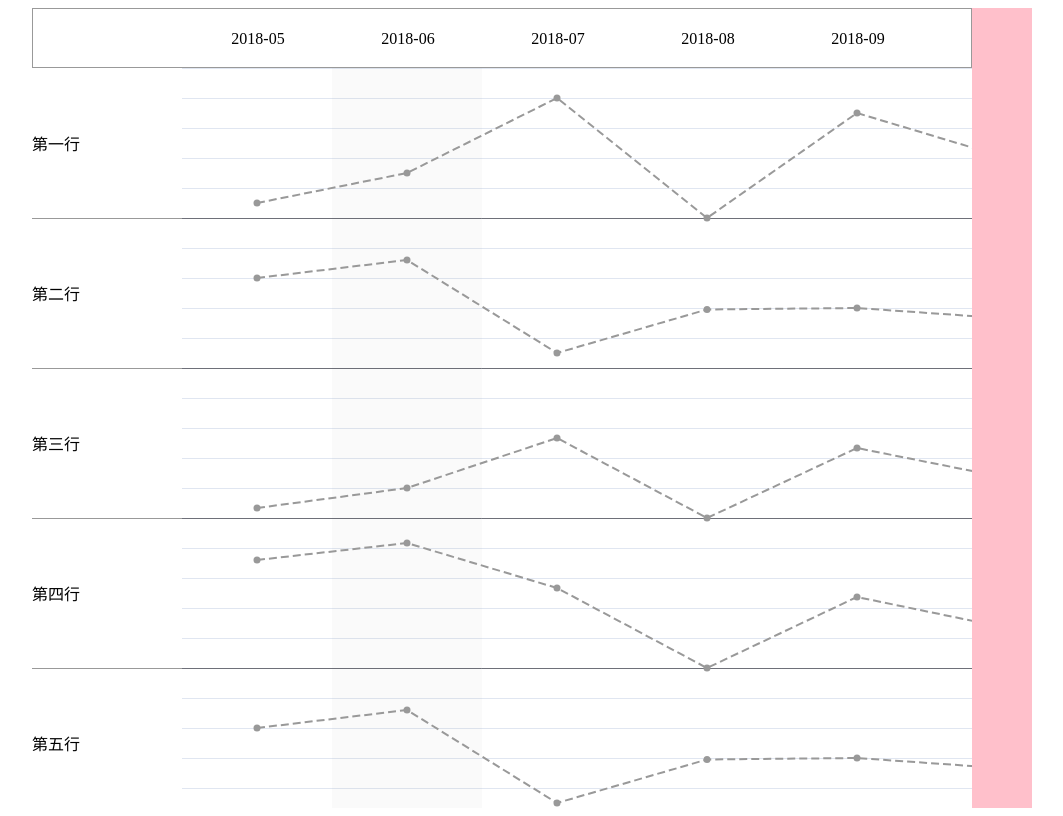
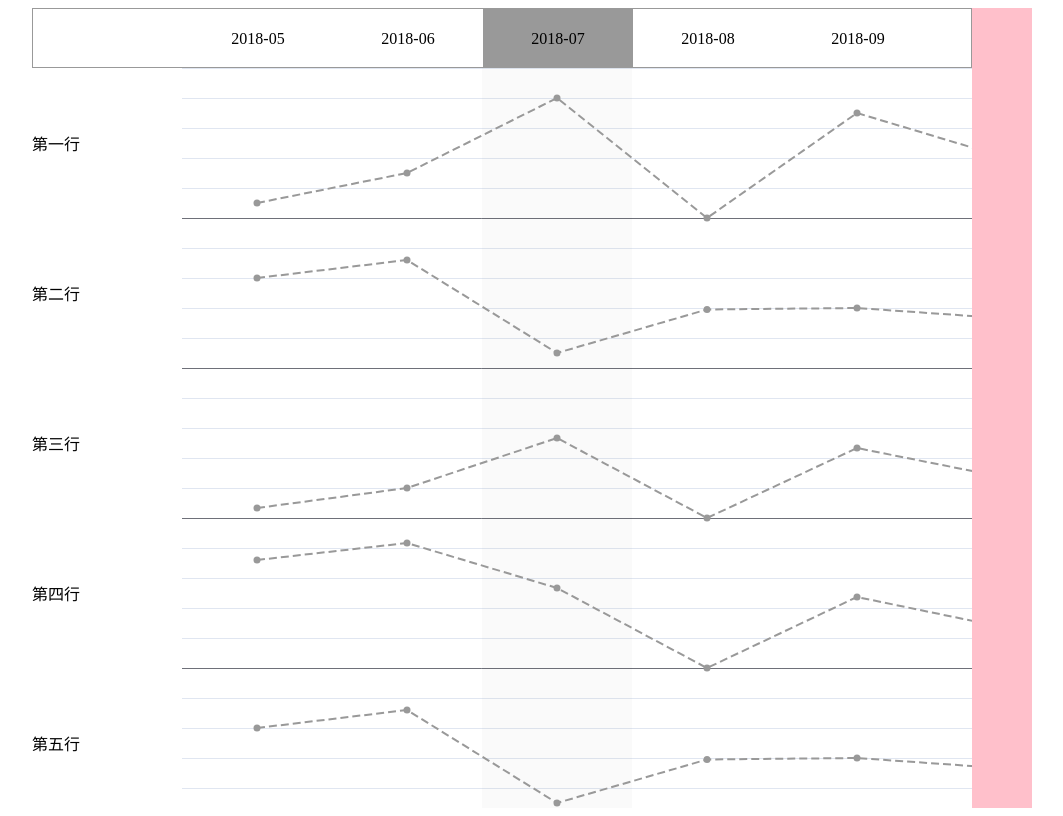
Before and after one commit to clinfc/echarts-table, a Vue app: page /table in a window 1280 px wide. Shown: the whole page, without its empty margins (108-1171 px from the left). Built offline with nearby package versions, Linux system fonts and the light colour scheme.

Commit message:
no message

```diff
--- a/src/components/LineChartTable/index.vue
+++ b/src/components/LineChartTable/index.vue
@@ -6,24 +6,32 @@
           <div class="lchart-table__head--crossover-container"></div>
         </div>
         <div class="lchart-table__head--label">
-          <div class="lchart-table__head--label-container" :style="scrollLeft">
-            <template v-for="label in xAxisLabel" :key="label">
-              <div class="lchart-table__head--label-container--content">{{ label }}</div>
+          <div class="lchart-table__head--label-container" :style="xAxisLabelScroll">
+            <template v-for="(label, index) in xAxisLabel" :key="label">
+              <div
+                class="lchart-table__head--label-container--content"
+                :class="{ emphasis: config.markAreaIndex == index }"
+              >
+                {{ label }}
+              </div>
             </template>
           </div>
         </div>
       </div>
       <div class="lchart-table__body">
-        <div class="lchart-table__body--label">
-          <div class="lchart-table__body--label-container" :style="scrolTop">
-            <template v-for="label in yAxisLabelView" :key="label">
-              <div class="lchart-table__body--label-container--content">{{ label }}</div>
+        <div class="lchart-table__body-content" ref="scrollRef">
+          <div class="lchart-table__body-content--label" :style="bodyLabelPadding">
+            <template v-for="(label, index) in yAxisLabelView" :key="label">
+              <div
+                class="lchart-table__body-content--label-container"
+                :class="{ 'emphasis': yAxisHoverIndex == index }"
+              >
+                {{ label }}
+              </div>
             </template>
           </div>
-        </div>
-        <div class="lchart-table__body--chart">
-          <div class="lchart-table__body--chart-container" ref="scrollRef">
-            <div ref="echartsRef"></div>
+          <div class="lchart-table__body-content--chart">
+            <div class="lchart-table__body-content--chart-container" ref="echartsRef" :style="yAxisHoverEmphasis"></div>
           </div>
         </div>
       </div>
@@ -33,7 +41,7 @@
 </template>
 
 <script lang="ts">
-  import { useResizeObserver } from '@vueuse/core'
+  import { useMouseInElement, useResizeObserver } from '@vueuse/core'
   import {
     computed,
     defineComponent,
@@ -42,6 +50,7 @@
     ref,
     toRaw,
     watch,
+    watchEffect,
     type CSSProperties,
     type PropType,
     type Ref,
@@ -52,24 +61,40 @@
   export default defineComponent({
     name: 'EchartsTable',
     props: {
+      /**
+       * 数据集合
+       */
       data: {
         type: Object as PropType<LChartData>,
         required: true,
       },
+      /**
+       * x 轴标签集合
+       */
       xAxisLabel: {
         type: Array as PropType<LCahrtLabel>,
         required: true,
       },
+      /**
+       * y 轴标签集合
+       */
       yAxisLabel: {
         type: Array as PropType<LCahrtLabel>,
         required: true,
+      },
+      /**
+       * x 轴标签被高亮突出的列
+       */
+      xAxisLabelEmphasis: {
+        type: [Number, String] as PropType<number | string>,
+        default: -1,
       },
     },
     setup(props) {
       const scrollRef = ref<any>(null) as Ref<HTMLDivElement>
       const echartsRef = ref<any>(null) as Ref<HTMLDivElement>
 
-      const yAxisLabelView = ref(toRaw(props.yAxisLabel))
+      const yAxisLabelView = ref<LCahrtLabel>([])
 
       const { config, size } = useLineChartTable(echartsRef, {
         lineChartColWidth: 150,
@@ -78,23 +103,6 @@
         xAxisLabelHeight: 60,
         yAxisLabelWidth: 150,
       })
-
-      useResizeObserver(scrollRef, () => {
-        config.viewWidth = scrollRef.value.offsetWidth
-      })
-
-      const { x, y, scrollTo } = useLChartScroll(scrollRef, size)
-
-      watch(
-        () => props.xAxisLabel,
-        (label) => {
-          const now = '2018-06'
-
-          config.markAreaIndex = label.indexOf(now)
-          config.xAxisLabel = label
-        },
-        { immediate: true }
-      )
 
       watch(
         () => props.data,
@@ -105,37 +113,99 @@
       )
 
       watch(
-        yAxisLabelView,
+        () => props.yAxisLabel,
         (label) => {
-          config.yAxisLabel = label
-          yAxisLabelView.value = label
+          config.yAxisLabel = [...label]
+          yAxisLabelView.value = [...label]
         },
         { immediate: true, deep: true }
       )
 
+      watchEffect(() => {
+        const { xAxisLabel, xAxisLabelEmphasis } = props
+
+        config.xAxisLabel = xAxisLabel
+        config.markAreaIndex =
+          typeof xAxisLabelEmphasis === 'number' ? xAxisLabelEmphasis : xAxisLabel.indexOf(xAxisLabelEmphasis)
+      })
+
+      useResizeObserver(scrollRef, () => {
+        config.tableWidth = scrollRef.value.offsetWidth
+      })
+
+      /**
+       * css 变量
+       */
       const cssVar = computed(() => {
         return {
           '--lchart-head-label-width': `${size.lineChartColWidth}px`,
           '--lchart-head-label-height': `${size.xAxisLabelHeight}px`,
           '--lchart-body-label-width': `${size.yAxisLabelWidth}px`,
           '--lchart-body-label-height': `${size.lineChartRowsHeight}px`,
-          '--lchart-view-width': size.viewWidth ? `${size.viewWidth}px` : 'auto',
-          '--lchart-view-height': size.viewHeight ? `${size.viewHeight}px` : 'auto',
+          '--lchart-body-content-height': `${size.canvasHeight}px`,
+          '--lchart-view-height': `${size.viewHeight}px`,
         } as CSSProperties
       })
 
-      const scrolTop = computed(() => {
-        return {
-          top: `-${y.value}px`,
-        }
+      /**
+       * y 轴标签容器的上下内边距
+       */
+      const bodyLabelPadding = computed(() => {
+        const css: CSSProperties = {}
+        if (size.top > 0) css.paddingTop = `${size.top}px`
+        if (size.bottom > 0) css.paddingBottom = `${size.bottom}px`
+        return css
       })
-      const scrollLeft = computed(() => {
+
+      const { x, y, scrollTo } = useLChartScroll(scrollRef, size)
+
+      /**
+       * x 轴的滚动联动
+       */
+      const xAxisLabelScroll = computed(() => {
         return {
           left: `-${x.value}px`,
         }
       })
 
-      return { scrollRef, echartsRef, yAxisLabelView, config, cssVar, scrolTop, scrollLeft }
+      const { elementY, isOutside } = useMouseInElement(scrollRef)
+
+      /**
+       * y 轴悬浮选中的行索引
+       */
+      const yAxisHoverIndex = computed(() => {
+        if (isOutside.value) return -1
+        const index = Math.floor((y.value + elementY.value - size.top) / size.lineChartRowsHeight)
+        return index < yAxisLabelView.value.length ? index : -1
+      })
+
+      /**
+       * y 轴悬浮高亮
+       */
+      const yAxisHoverEmphasis = computed(() => {
+        const css: CSSProperties = {}
+        if (yAxisHoverIndex.value > -1) {
+          const top = size.top + yAxisHoverIndex.value * size.lineChartRowsHeight
+          const bottom = top + size.lineChartRowsHeight
+          css.background = `linear-gradient(to bottom, transparent ${top}px, pink ${top}px ${bottom}px, transparent ${bottom}px)`
+        }
+        return css
+      })
+
+      // @ts-ignore
+      window.scrollTo = scrollTo
+
+      return {
+        scrollRef,
+        echartsRef,
+        yAxisLabelView,
+        config,
+        yAxisHoverIndex,
+        yAxisHoverEmphasis,
+        bodyLabelPadding,
+        cssVar,
+        xAxisLabelScroll,
+      }
     },
   })
 </script>
@@ -186,38 +256,44 @@
               overflow: hidden;
               text-overflow: ellipsis;
               white-space: nowrap;
+              &.emphasis {
+                background-color: #999;
+              }
             }
           }
         }
       }
       &__body {
         overflow: hidden;
+        height: var(--lchart-view-height);
+        &-content {
+          width: 100%;
+          height: 100%;
           display: flex;
-        height: var(--lchart-view-height);
+          flex-wrap: nowrap;
           position: relative;
+          overflow: auto;
           &--label {
             flex-shrink: 0;
             width: var(--lchart-body-label-width);
+            height: var(--lchart-body-content-height);
+            position: sticky;
+            left: 0;
+            background-color: #fff;
+            z-index: 2;
             &-container {
-            position: absolute;
-            top: 0;
-            left: 0;
-            &--content {
               width: var(--lchart-body-label-width);
               height: var(--lchart-body-label-height);
               display: flex;
               align-items: center;
-              box-shadow: 0 1px 0 0 #999;
+              &.emphasis {
+                background-color: #999;
               }
             }
           }
           &--chart {
-          overflow: hidden;
             flex-grow: 1;
-          &-container {
-            width: 100%;
-            height: 100%;
-            overflow: auto;
+            z-index: 1;
           }
         }
       }
--- a/src/components/LineChartTable/use.ts
+++ b/src/components/LineChartTable/use.ts
@@ -9,6 +9,7 @@ import {
 } from 'echarts'
 import {
   computed,
+  isRef,
   onUnmounted,
   reactive,
   readonly,
@@ -276,6 +277,9 @@ export function useLineChartTable(container: Ref<HTMLDivElement>, option: UseLin
     instance.value?.dispose()
   })
 
+  // @ts-ignore
+  window.size = size
+
   return { instance, config, eopts, size: readonly(size) }
 }
 
@@ -302,6 +306,11 @@ export function useLChartScroll<T extends HTMLElement>(target: Ref<T>, size: Req
 
     x.value = el.scrollLeft
     y.value = el.scrollTop
+
+    // console.log({
+    //   left: x.value,
+    //   top: y.value,
+    // })
   })
 
   /**
@@ -312,7 +321,7 @@ export function useLChartScroll<T extends HTMLElement>(target: Ref<T>, size: Req
     const { top, left, right, bottom } = offset
 
     const h = size.canvasHeight - (size.viewHeight - across.value)
-    const w = size.canvasWidth - (size.viewWidth - vertical.value)
+
     if (typeof top === 'number') {
       y.value = top > h ? h : top
     } else if (typeof bottom === 'number') {
@@ -320,12 +329,16 @@ export function useLChartScroll<T extends HTMLElement>(target: Ref<T>, size: Req
       y.value = value > 0 ? (value > h ? h : value) : 0
     }
 
+    const w = size.canvasWidth - (size.viewWidth - vertical.value)
+
     if (typeof left === 'number') {
       x.value = left > w ? w : left
     } else if (typeof right === 'number') {
       const value = w - right
       x.value = value > 0 ? (value > w ? w : value) : 0
     }
+
+    // console.log({ w, h })
   }
 
   return { x, y, scrollTo }
@@ -335,7 +348,7 @@ export function useLChartScroll<T extends HTMLElement>(target: Ref<T>, size: Req
  * 计算 scrollbar 的宽度
  * @param root 在指定节点下计算
  */
-function useScrollbarWidth<T extends HTMLElement>(root: Ref<T>) {
+function useScrollbarWidth<T extends HTMLElement>(root: Ref<T> | T = document.body as T) {
   /**
    * 横向滚动条宽度/底部滚动条宽度
    */
@@ -346,10 +359,12 @@ function useScrollbarWidth<T extends HTMLElement>(root: Ref<T>) {
    */
   const vertical = ref(0)
 
-  watch(
-    root,
-    (nv) => {
-      if (!nv) return
+  /**
+   * 计算滚动条的宽度和高度
+   * @param parent 根节点
+   */
+  function compute(parent: T) {
+    if (!parent) return
 
     const el = document.createElement('div')
 
@@ -360,15 +375,15 @@ function useScrollbarWidth<T extends HTMLElement>(root: Ref<T>) {
 
     el.innerHTML = `<div style="width: 100px;height: 100px"></div>`
 
-      nv.appendChild(el)
+    parent.appendChild(el)
 
     across.value = el.offsetHeight - el.clientHeight
     vertical.value = el.offsetWidth - el.clientWidth
 
-      nv.removeChild(el)
-    },
-    { immediate: true }
-  )
+    parent.removeChild(el)
+  }
+
+  isRef(root) ? watch(root, compute, { immediate: true }) : compute(root)
 
   return { across, vertical }
 }
--- a/src/views/EchartsTable.vue
+++ b/src/views/EchartsTable.vue
@@ -1,5 +1,5 @@
 <template>
-  <EchartsTable :x-axis-label="xAxisLabel" :y-axis-label="yAxisLabel" :data="data" />
+  <EchartsTable :x-axis-label="xAxisLabel" :x-axis-label-emphasis="2" :y-axis-label="yAxisLabel" :data="data" />
 </template>
 
 <script lang="ts">
```
Lines whose indentation alone changed are shown as unchanged.
